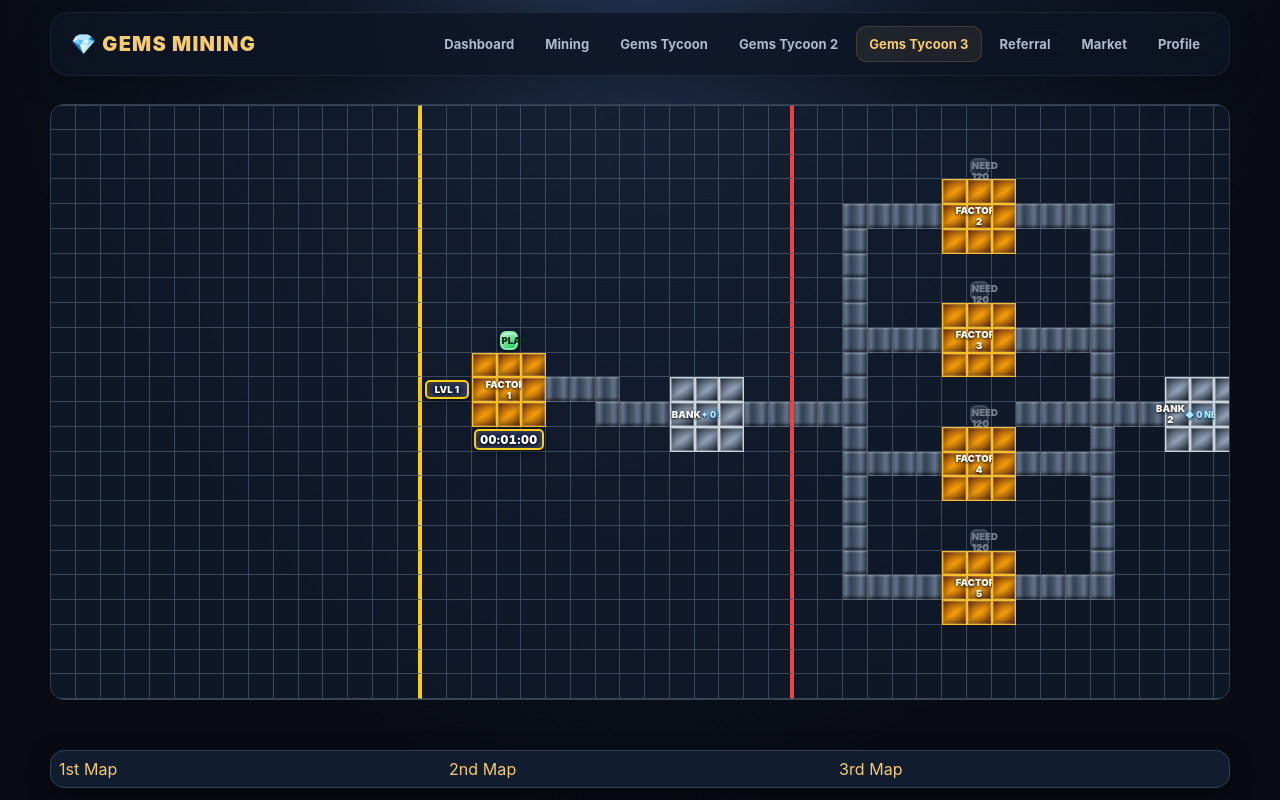
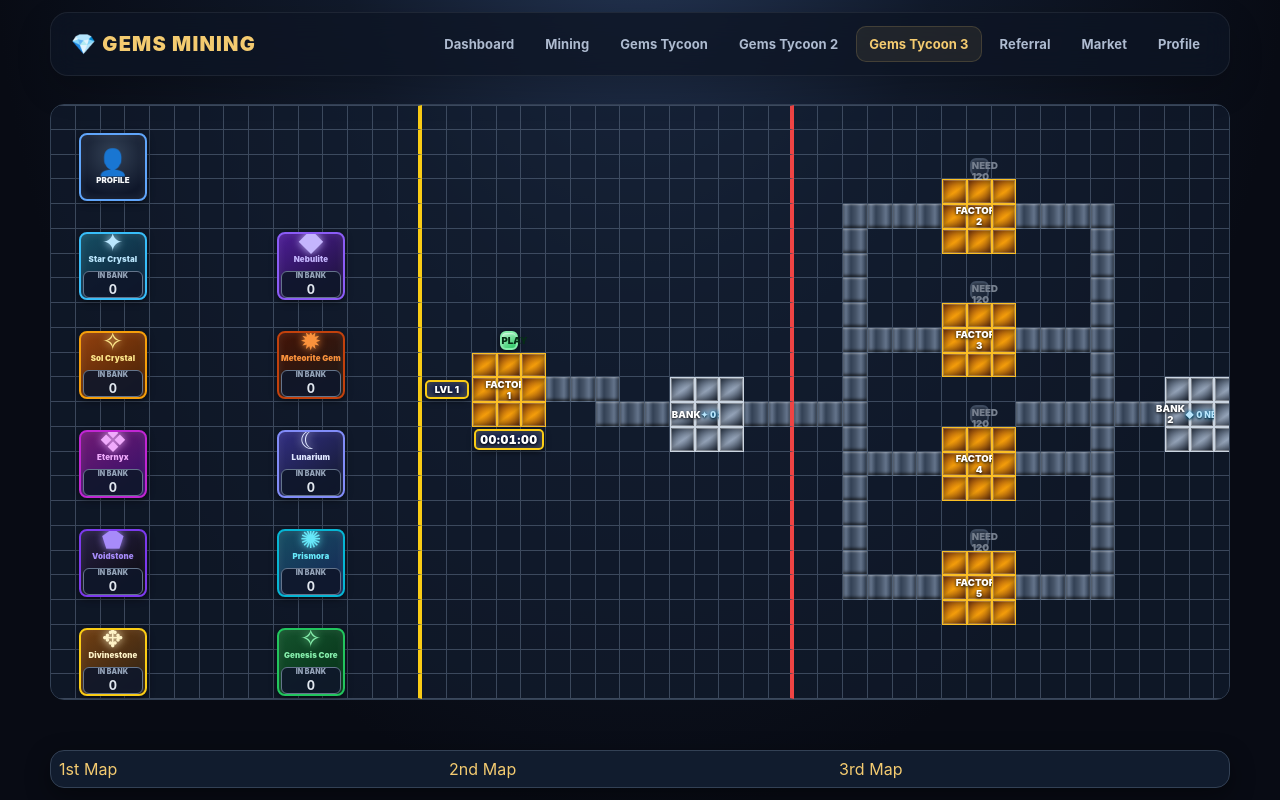
Before and after one commit to chayentot/GEMS, a Next.js app: page /GEMS/tycoon3 in a window 1280 px wide. Built offline with nearby package versions, Linux system fonts and the light colour scheme.

Commit message:
Add profile and gemstone inventory logos to map 3

```diff
--- a/app/tycoon3/page.tsx
+++ b/app/tycoon3/page.tsx
@@ -36,6 +36,19 @@ const STAR_CRYSTAL_PATH = [
 ];
 
 const PROCESSING_FACTORIES = STRUCTURES.filter((item) => item.name.startsWith("FACTORY ") && item.name !== "FACTORY 1");
+
+const GEMSTONE_LOGOS = [
+  { name: "Star Crystal", symbol: "✦", centerColumn: 3, centerRow: 7, tone: "star", amountKey: "bank1" },
+  { name: "Nebulite", symbol: "◆", centerColumn: 11, centerRow: 7, tone: "nebulite", amountKey: "bank2" },
+  { name: "Sol Crystal", symbol: "✧", centerColumn: 3, centerRow: 11, tone: "sol", amountKey: "bank3" },
+  { name: "Meteorite Gem", symbol: "✹", centerColumn: 11, centerRow: 11, tone: "meteorite", amountKey: "none" },
+  { name: "Eternyx", symbol: "❖", centerColumn: 3, centerRow: 15, tone: "eternyx", amountKey: "none" },
+  { name: "Lunarium", symbol: "☾", centerColumn: 11, centerRow: 15, tone: "lunarium", amountKey: "none" },
+  { name: "Voidstone", symbol: "⬟", centerColumn: 3, centerRow: 19, tone: "voidstone", amountKey: "none" },
+  { name: "Prismora", symbol: "✺", centerColumn: 11, centerRow: 19, tone: "prismora", amountKey: "none" },
+  { name: "Divinestone", symbol: "✥", centerColumn: 3, centerRow: 23, tone: "divinestone", amountKey: "none" },
+  { name: "Genesis Core", symbol: "✧", centerColumn: 11, centerRow: 23, tone: "genesis", amountKey: "none" },
+];
 
 type MapPoint = { column: number; row: number };
 type MovingMaterial = { id: number; kind: "star-input" | "nebulite" | "nebulite-input" | "sol"; step: number; path: MapPoint[] };
@@ -345,6 +358,29 @@ export default function GemsTycoon3Page() {
                 </div>
               );
             })}
+            <div
+              className="tycoon3-profile-logo"
+              style={{ gridColumn: "2 / span 3", gridRow: "2 / span 3" }}
+              aria-label="Profile logo"
+              title="Profile"
+            >
+              <span className="tycoon3-profile-avatar">👤</span>
+              <small>PROFILE</small>
+            </div>
+            {GEMSTONE_LOGOS.map((gem) => {
+              const amount = gem.amountKey === "bank1" ? game.bank1 : gem.amountKey === "bank2" ? game.bank2 : gem.amountKey === "bank3" ? game.bank3 : 0;
+              const quantityColumn = gem.centerColumn + 2;
+              return (
+                <div key={gem.name} className={`tycoon3-gem-logo tycoon3-gem-${gem.tone}`} style={{ gridColumn: `${gem.centerColumn - 1} / span 3`, gridRow: `${gem.centerRow - 1} / span 3` }} aria-label={gem.name + " logo"}>
+                  <span className="tycoon3-gem-symbol">{gem.symbol}</span>
+                  <small>{gem.name}</small>
+                  <div className="tycoon3-gem-quantity" style={{ gridColumn: quantityColumn, gridRow: `${gem.centerRow - 1} / span 3` }} aria-label={amount + " " + gem.name + " available in bank"}>
+                    <small>IN BANK</small>
+                    <strong>{amount.toLocaleString()}</strong>
+                  </div>
+                </div>
+              );
+            })}
             <button
               type="button"
               className="tycoon3-play-button"
@@ -511,6 +547,61 @@ export default function GemsTycoon3Page() {
           white-space: nowrap;
           text-shadow: 0 0 4px #0284c7, 0 1px 2px #000;
         }
+        .tycoon3-profile-logo,
+        .tycoon3-gem-logo {
+          z-index: 3;
+          min-width: 0;
+          min-height: 0;
+          display: flex;
+          flex-direction: column;
+          align-items: center;
+          justify-content: center;
+          gap: 2px;
+          margin: 3px;
+          border: 2px solid #94a3b8;
+          border-radius: 8px;
+          background: linear-gradient(145deg, #1e293b, #0f172a);
+          box-shadow: inset 0 0 10px #ffffff18, 0 2px 7px #0008;
+          color: #f8fafc;
+          text-align: center;
+          overflow: hidden;
+          pointer-events: none;
+        }
+        .tycoon3-profile-logo {
+          border-color: #60a5fa;
+          background: radial-gradient(circle at 50% 30%, #334155, #0f172a 75%);
+        }
+        .tycoon3-profile-avatar { font-size: clamp(18px, 2vw, 30px); line-height: 1; }
+        .tycoon3-profile-logo small,
+        .tycoon3-gem-logo small { font-size: clamp(6px, .62vw, 9px); font-weight: 900; line-height: 1; }
+        .tycoon3-gem-symbol { font-size: clamp(18px, 2vw, 30px); line-height: 1; text-shadow: 0 0 9px currentColor; }
+        .tycoon3-gem-star { color: #bae6fd; border-color: #38bdf8; background: linear-gradient(145deg, #164e63, #0c1d35); }
+        .tycoon3-gem-nebulite { color: #c4b5fd; border-color: #8b5cf6; background: linear-gradient(145deg, #4c1d95, #17112f); }
+        .tycoon3-gem-sol { color: #fde68a; border-color: #f59e0b; background: linear-gradient(145deg, #92400e, #422006); }
+        .tycoon3-gem-meteorite { color: #fb923c; border-color: #c2410c; background: linear-gradient(145deg, #431407, #1c1917); }
+        .tycoon3-gem-eternyx { color: #f0abfc; border-color: #c026d3; background: linear-gradient(145deg, #701a75, #2e1065); }
+        .tycoon3-gem-lunarium { color: #e0e7ff; border-color: #818cf8; background: linear-gradient(145deg, #312e81, #111827); }
+        .tycoon3-gem-voidstone { color: #a78bfa; border-color: #7c3aed; background: linear-gradient(145deg, #272044, #09090b); }
+        .tycoon3-gem-prismora { color: #67e8f9; border-color: #06b6d4; background: linear-gradient(145deg, #164e63, #172554); }
+        .tycoon3-gem-divinestone { color: #fef3c7; border-color: #facc15; background: linear-gradient(145deg, #713f12, #292015); }
+        .tycoon3-gem-genesis { color: #86efac; border-color: #22c55e; background: linear-gradient(145deg, #14532d, #052e16); }
+        .tycoon3-gem-quantity {
+          z-index: 4;
+          align-self: stretch;
+          display: flex;
+          flex-direction: column;
+          align-items: center;
+          justify-content: center;
+          gap: 3px;
+          margin: 5px 2px;
+          border: 1px solid #64748b;
+          border-radius: 6px;
+          background: #0f172ae8;
+          color: #e2e8f0;
+          pointer-events: none;
+        }
+        .tycoon3-gem-quantity small { font-size: clamp(6px, .55vw, 8px); color: #94a3b8; }
+        .tycoon3-gem-quantity strong { font-size: clamp(9px, 1vw, 15px); font-variant-numeric: tabular-nums; }
         .tycoon3-play-button {
           box-sizing: border-box;
           width: calc(100% - 6px);
```
